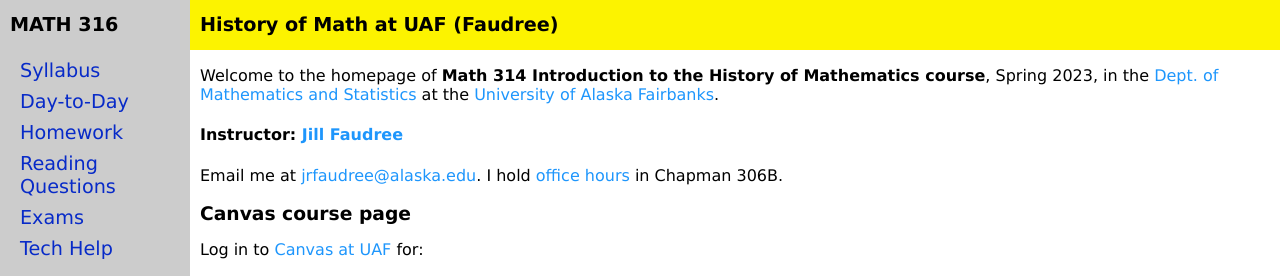
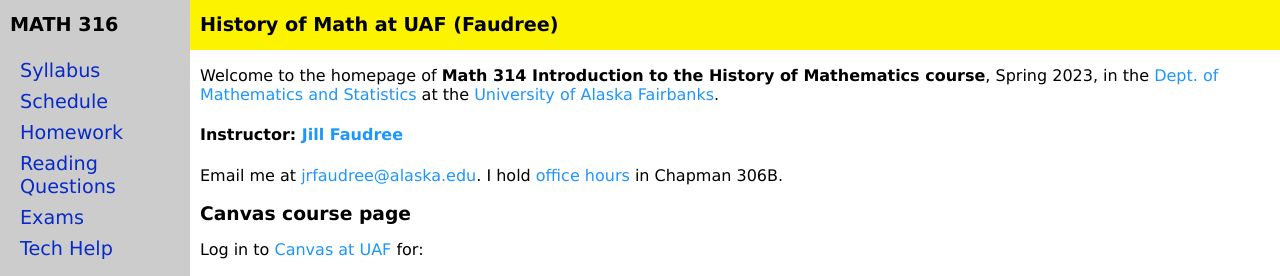
Before and after one commit to jrfaudree/HOM, a Jekyll site: the page built from index.md, in a window 1280 px wide. Shown: the top 276 px of the page. Built offline with Jekyll 4.4.1, drawn with Linux system fonts in a browser that asks for light colours.

Commit message:
Update toc.yaml

```diff
--- a/_data/toc.yaml
+++ b/_data/toc.yaml
@@ -5,8 +5,8 @@ docs:
 - title: Syllabus
   url: assets/general/M31623_syllabus.pdf  # rebuild by "make syllabus.pdf" in assets/general/
 
-- title: Day-to-Day
-  url: https://docs.google.com/spreadsheets/d/e/2PACX-1vQGc6J1T0q0ik53Vks8LatvLNG9OMWIlA9mkIOz6BWO9KZecpv0yYPTKDhgKxS-UxQ809bjz4kUVgbk/pubhtml?gid=0&single=true
+- title: Schedule
+  url: https://docs.google.com/spreadsheets/d/e/2PACX-1vRljb1-0lJ9CtIRxdMsZyeBSeQeEZfkl7WBYEpcGmgYnoMynhaaJGCkPKR3t-NxstMAChrq4HY-ms9D/pubhtml?gid=0&single=true
 
 - title: Homework
   url: homework.html
```
